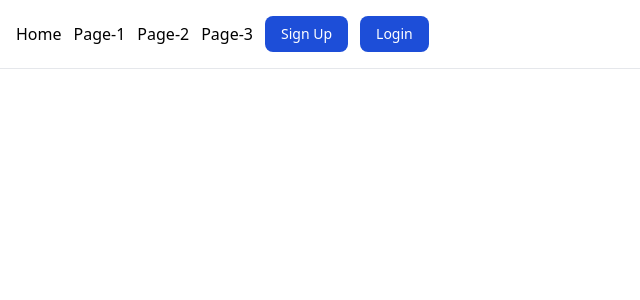
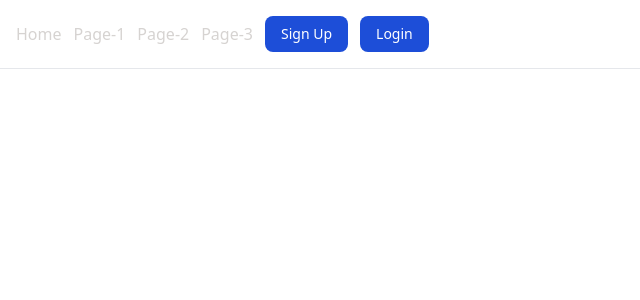
Before and after one commit to HossainAraf/SubScript-Vault, a React (Create React App) app in the folder frontend/: page / in a window 1280 px wide. Shown: the top 300 px of the page, without its empty margins (0-640 px from the left). Built offline with nearby package versions, Linux system fonts and the light colour scheme.

Commit message:
Update nav menu font color

```diff
--- a/frontend/src/components/Home.jsx
+++ b/frontend/src/components/Home.jsx
@@ -1,7 +1,7 @@
 import React from 'react';
 
 const Home = () => (
-  <div className="bg-black">
+  <div className="">
     <h1>Home</h1>
     <p>Welcome to the home page!</p>
   </div>
--- a/frontend/src/components/Nav.jsx
+++ b/frontend/src/components/Nav.jsx
@@ -1,5 +1,6 @@
 import React, { useState, useEffect } from 'react';
 import { Link } from 'react-router-dom';
+import '../styles/nav.css';
 
 function Nav() {
   const [isLoggedIn, setIsLoggedIn] = useState(false);
--- /dev/null
+++ b/frontend/src/styles/nav.css
@@ -0,0 +1,3 @@
+body {
+  color: #d6d3d1;
+}
```
